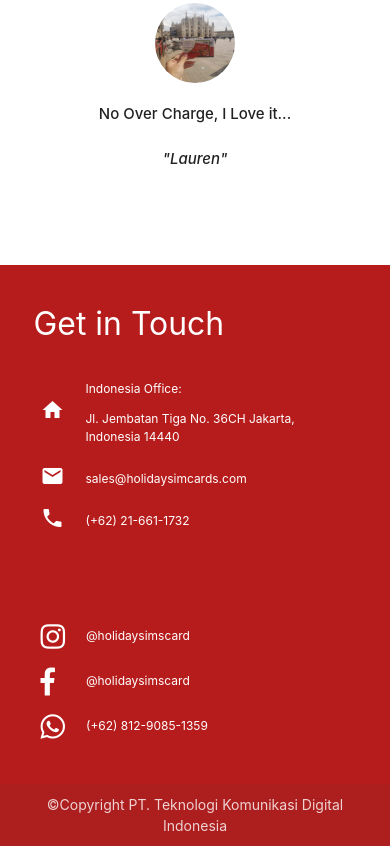
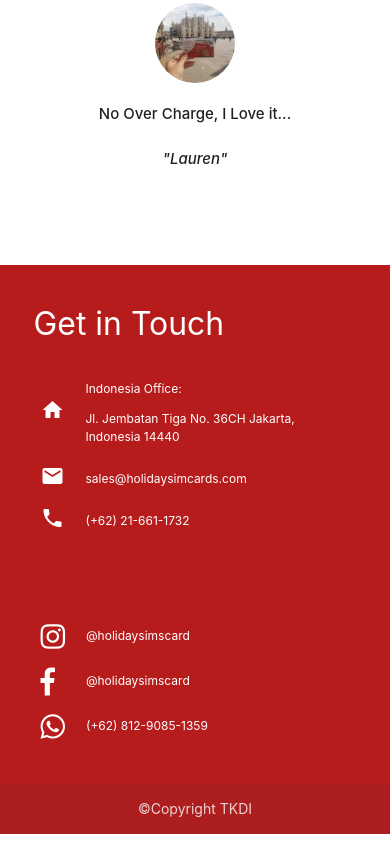
Before and after one commit to ihsanz2/less-animation, a website: page index.html in a window 390 px wide. Shown: the part 4876-5722 px from the top of the page. Drawn offline with nearby package versions, Linux system fonts and the light colour scheme.

```diff
--- a/index.html
+++ b/index.html
@@ -418,7 +418,7 @@
         </div>
         <div class="footer-copyright">
             <div class="container center">
-                ©Copyright PT. Teknologi Komunikasi Digital Indonesia
+                ©Copyright TKDI
             </div>
         </div>
     </footer>
```
